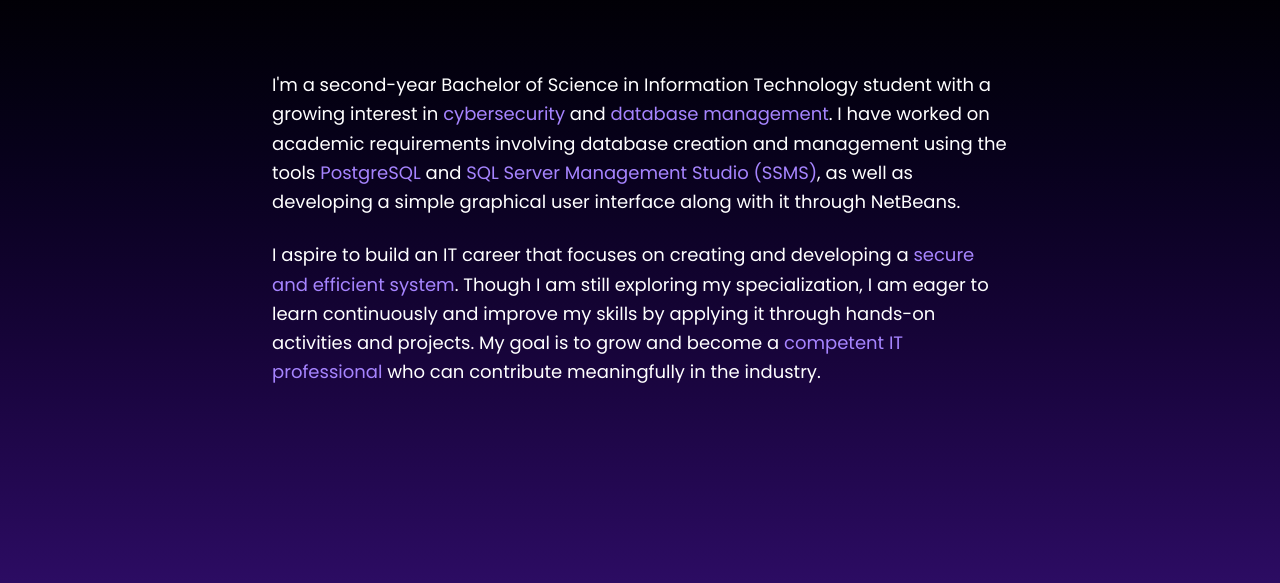
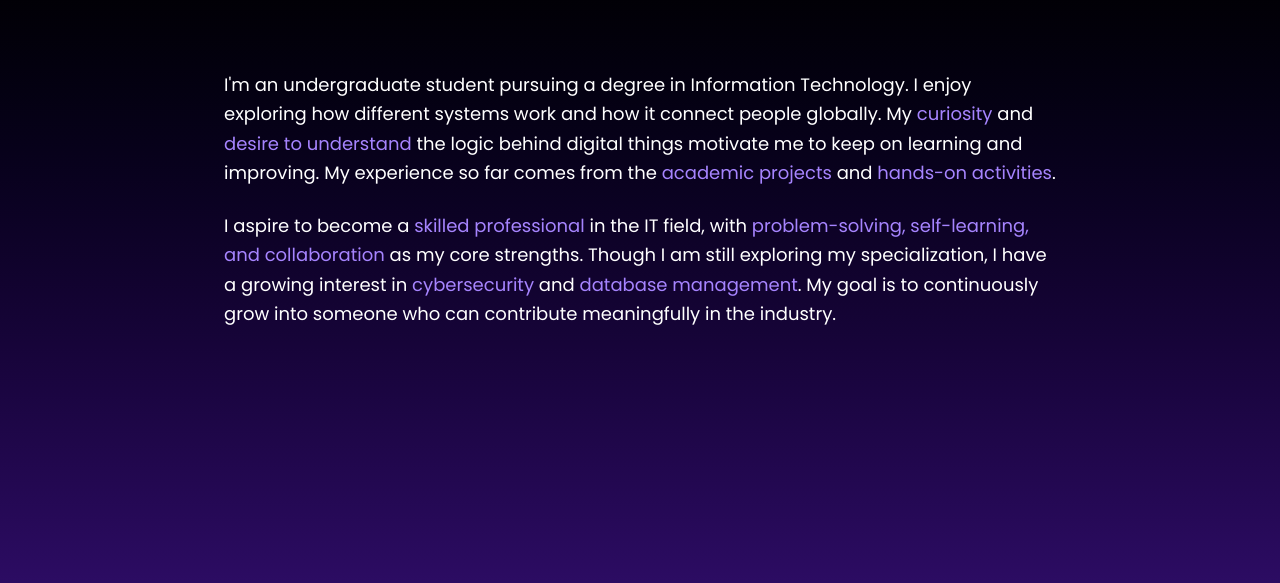
Before and after one commit to j-sbtr/portfolio, a plain HTML site: page about.html in a window 1280 px wide. Shown: the part 191-774 px from the top of the page. Drawn offline with nearby package versions, Linux system fonts and the light colour scheme.

Commit message:
Update content on about page

```diff
--- a/about.html
+++ b/about.html
@@ -40,25 +40,24 @@
     </main>
 
     <section>
-      <div class="flex flex-col justify-center flex-wrap max-w-3xl mx-auto px-4 py-12 pt-0">
+      <div class="flex flex-col justify-center flex-wrap max-w-4xl mx-auto px-4 py-12 pt-0">
 
-        <p class="mb-6 mr-4 ml-4 md:mr-0 md:ml-0 text-lg leading-relaxed">
-        I'm a second-year Bachelor of Science in Information Technology student with a growing interest in
+      <p class="mr-4 ml-4 mb-6 text-lg leading-relaxed">
+        I'm an undergraduate student pursuing a degree in Information Technology.
+        I enjoy exploring how different systems work and how it connect people globally.
+        My <span class="font-semi-bold text-violet-400">curiosity</span> and <span class="font-semi-bold text-violet-400">desire to understand</span>
+        the logic behind digital things motivate me to keep on learning and improving.
+        My experience so far comes from the <span class="font-semi-bold text-violet-400">academic projects</span> and
+        <span class="font-semi-bold text-violet-400">hands-on activities</span>.
+      </p>
+
+      <p class="mr-4 ml-4 text-lg leading-relaxed">
+        I aspire to become a <span class="font-semi-bold text-violet-400">skilled professional</span> in the IT field,
+        with <span class="font-semi-bold text-violet-400">problem-solving, self-learning, and collaboration</span>
+        as my core strengths. Though I am still exploring my specialization, I have a growing interest in
         <span class="font-semi-bold text-violet-400">cybersecurity</span> and
         <span class="font-semi-bold text-violet-400">database management</span>.
-        I have worked on academic requirements involving database creation and management using the tools
-        <span class="font-semi-bold text-violet-400">PostgreSQL</span> and
-        <span class="font-semi-bold text-violet-400">SQL Server Management Studio (SSMS)</span>,
-        as well as developing a simple graphical user interface along with it through NetBeans.
-      </p>
-
-      <p class="mr-4 ml-4 md:mr-0 md:ml-0 text-lg leading-relaxed">
-        I aspire to build an IT career that focuses on creating and developing a
-        <span class="font-semi-bold text-violet-400">secure and efficient system</span>.
-        Though I am still exploring my specialization, I am eager to learn continuously and improve my skills by applying
-        it through hands-on activities and projects. My goal is to grow and become a
-        <span class="font-semi-bold text-violet-400">competent IT professional</span>
-        who can contribute meaningfully in the industry.
+        My goal is to continuously grow into someone who can contribute meaningfully in the industry.
       </p>
 
       </div>
--- a/style.css
+++ b/style.css
@@ -102,8 +102,6 @@ nav ul li a:hover {
     cursor: pointer
 }
 
-
-
 .cert-img {
     cursor: pointer;
 }
```
Lines whose indentation alone changed are shown as unchanged.
